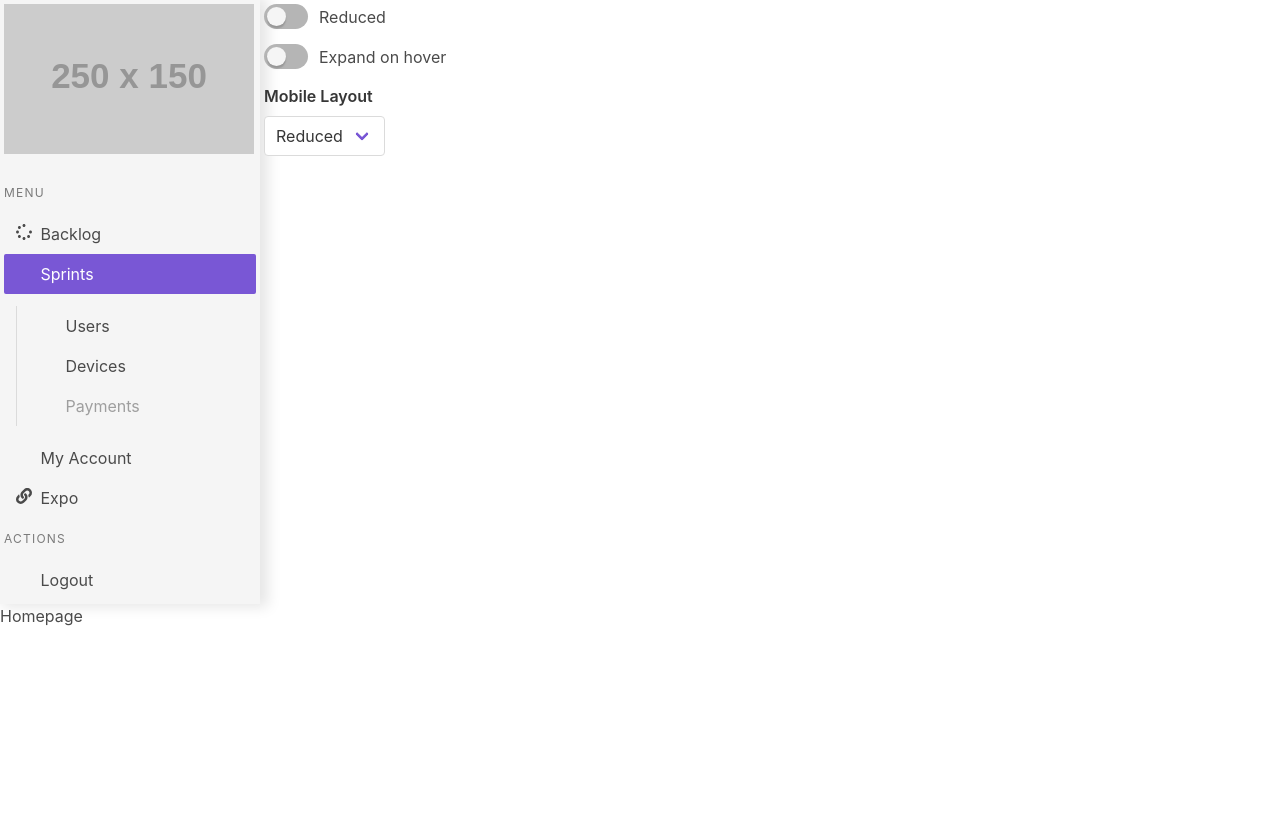
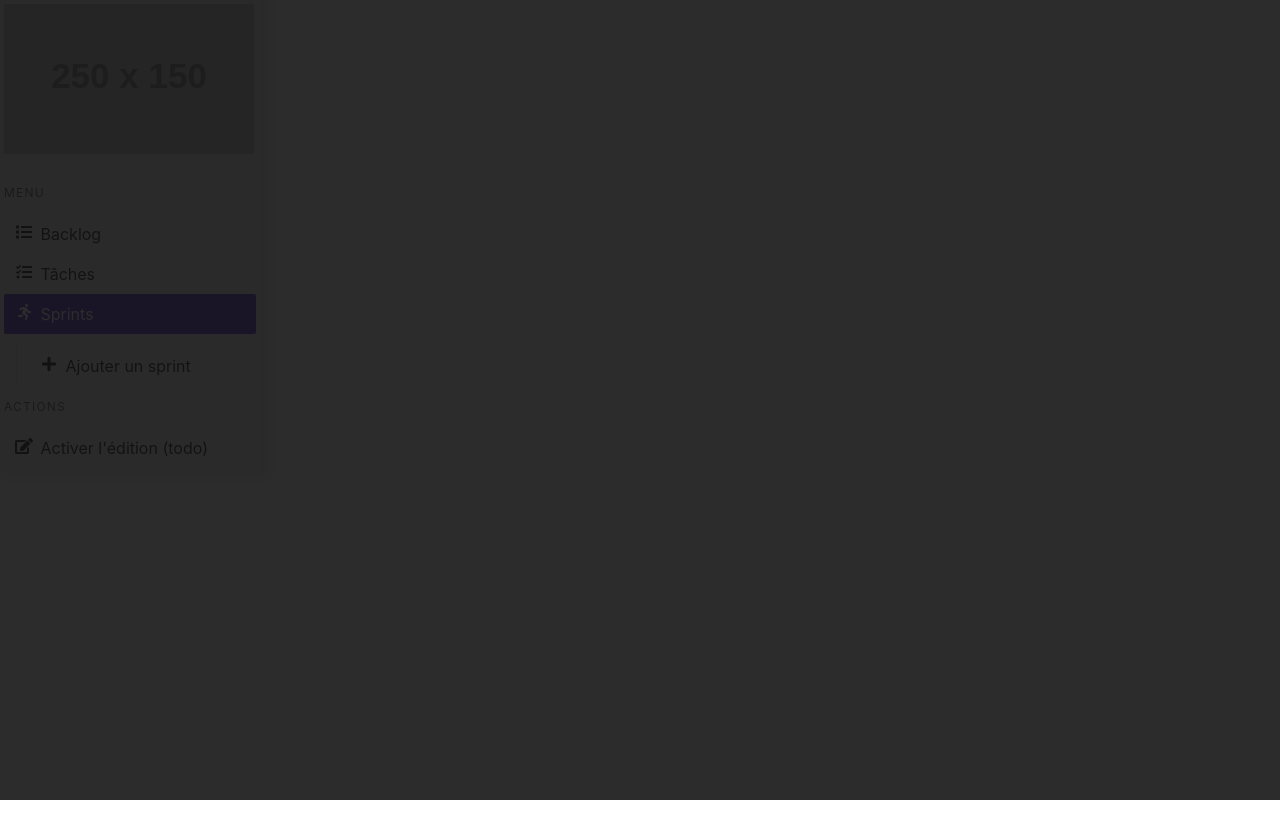
Before and after one commit to cdp-g2-eq6/CdP-Dev, a Vue app in the folder client/: page / in a window 1280 px wide. Shown: the top 838 px of the page. Before the commit the page ends 800 px from the top, so only its background shows below. Built offline with nearby package versions, Linux system fonts and the light colour scheme.

Commit message:
added the right sections in the navbar

```diff
--- a/client/src/App.vue
+++ b/client/src/App.vue
@@ -1,8 +1,6 @@
 <template>
   <div id="app">
     <Navbar></Navbar>
-
-    <h1> Homepage </h1>
   </div>
 </template>
 
@@ -19,5 +17,6 @@ export default {
 
 <style>
 #app {
+  min-height: 1000px;
 }
 </style>
--- a/client/src/components/navbar.vue
+++ b/client/src/components/navbar.vue
@@ -6,6 +6,8 @@
         :mobile="mobile"
         :expand-on-hover="expandOnHover"
         :reduce="reduce"
+        :fullheight="fullheight"
+        :overlay="overlay"
         type="is-light"
         open
       >
@@ -20,64 +22,40 @@
             <b-menu-list label="Menu">
               <b-menu-item
                 pack="fas"
-                icon="spinner"
+                icon="list"
                 size="is-small"
                 label="Backlog"
               ></b-menu-item>
               <b-menu-item
+                pack="fas"
+                icon="tasks"
+                size="is-small"
+                label="Tâches"
+              ></b-menu-item>
+              <b-menu-item
                 active
                 expanded
-                icon="settings"
+                pack="fas"
+                icon="running"
                 label="Sprints"
               >
-                <b-menu-item icon="account" label="Users"></b-menu-item>
                 <b-menu-item
-                  icon="cellphone-link"
-                  label="Devices"
-                ></b-menu-item>
-                <b-menu-item
-                  icon="cash-multiple"
-                  label="Payments"
-                  disabled
-                ></b-menu-item>
-              </b-menu-item>
-              <b-menu-item icon="account" label="My Account">
-                <b-menu-item
-                  icon="account-box"
-                  label="Account data"
-                ></b-menu-item>
-                <b-menu-item
-                  icon="home-account"
-                  label="Addresses"
+                  pack="fas"
+                  icon="plus"
+                  label="Ajouter un sprint"
                 ></b-menu-item>
               </b-menu-item>
             </b-menu-list>
-            <b-menu-list>
-              <b-menu-item label="Expo" icon="link"></b-menu-item>
-            </b-menu-list>
             <b-menu-list label="Actions">
-              <b-menu-item icon="logout" label="Logout"></b-menu-item>
+              <b-menu-item
+                pack="fas"
+                icon="edit"
+                label="Activer l'édition (todo)">
+              </b-menu-item>
             </b-menu-list>
           </b-menu>
         </div>
       </b-sidebar>
-
-      <div class="p-1">
-        <b-field>
-          <b-switch v-model="reduce">Reduced</b-switch>
-        </b-field>
-        <b-field>
-          <b-switch v-model="expandOnHover">Expand on hover</b-switch>
-        </b-field>
-        <b-field label="Mobile Layout">
-          <b-select v-model="mobile">
-            <option :value="null"></option>
-            <option value="reduce">Reduced</option>
-            <option value="hide">Hidden</option>
-            <option value="fullwidth">Fullwidth</option>
-          </b-select>
-        </b-field>
-      </div>
     </section>
   </div>
 </template>
@@ -88,17 +66,21 @@ export default {
     return {
       logo: 'https://via.placeholder.com/250x150',
       expandOnHover: false,
-      mobile: 'reduce',
+      mobile: 'reduce', // reduce, hide or fullwidth
       reduce: false,
+      fullheight: true,
+      overlay: true,
     };
   },
 };
 </script>
 
 <style lang="scss">
+
 .p-1 {
   padding: 1em;
 }
+
 .sidebar-page {
   display: flex;
   flex-direction: column;
@@ -112,6 +94,7 @@ export default {
     // min-height: 100vh;
   }
 }
+
 @media screen and (max-width: 1023px) {
   .b-sidebar {
     .sidebar-content {
```
